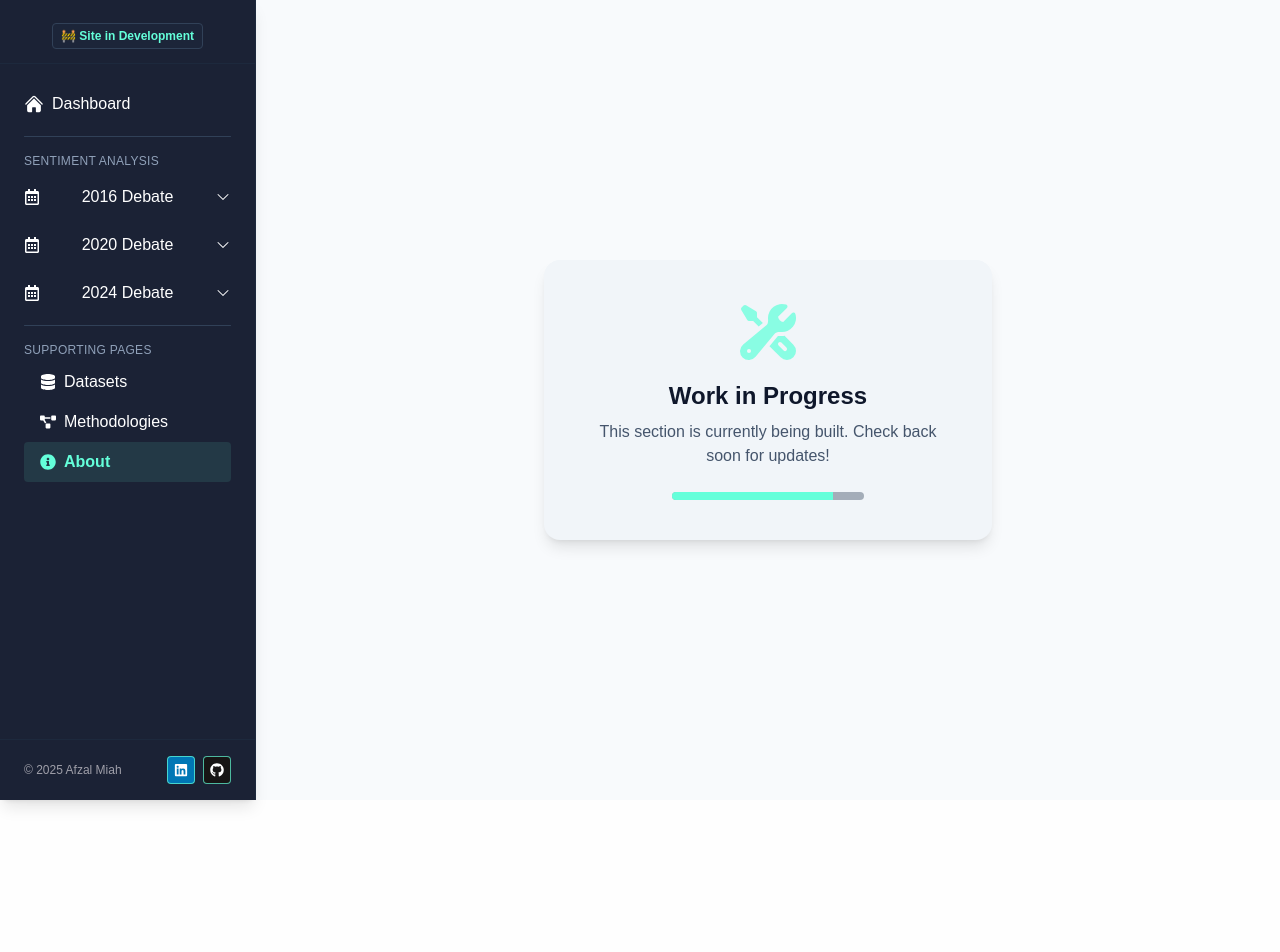
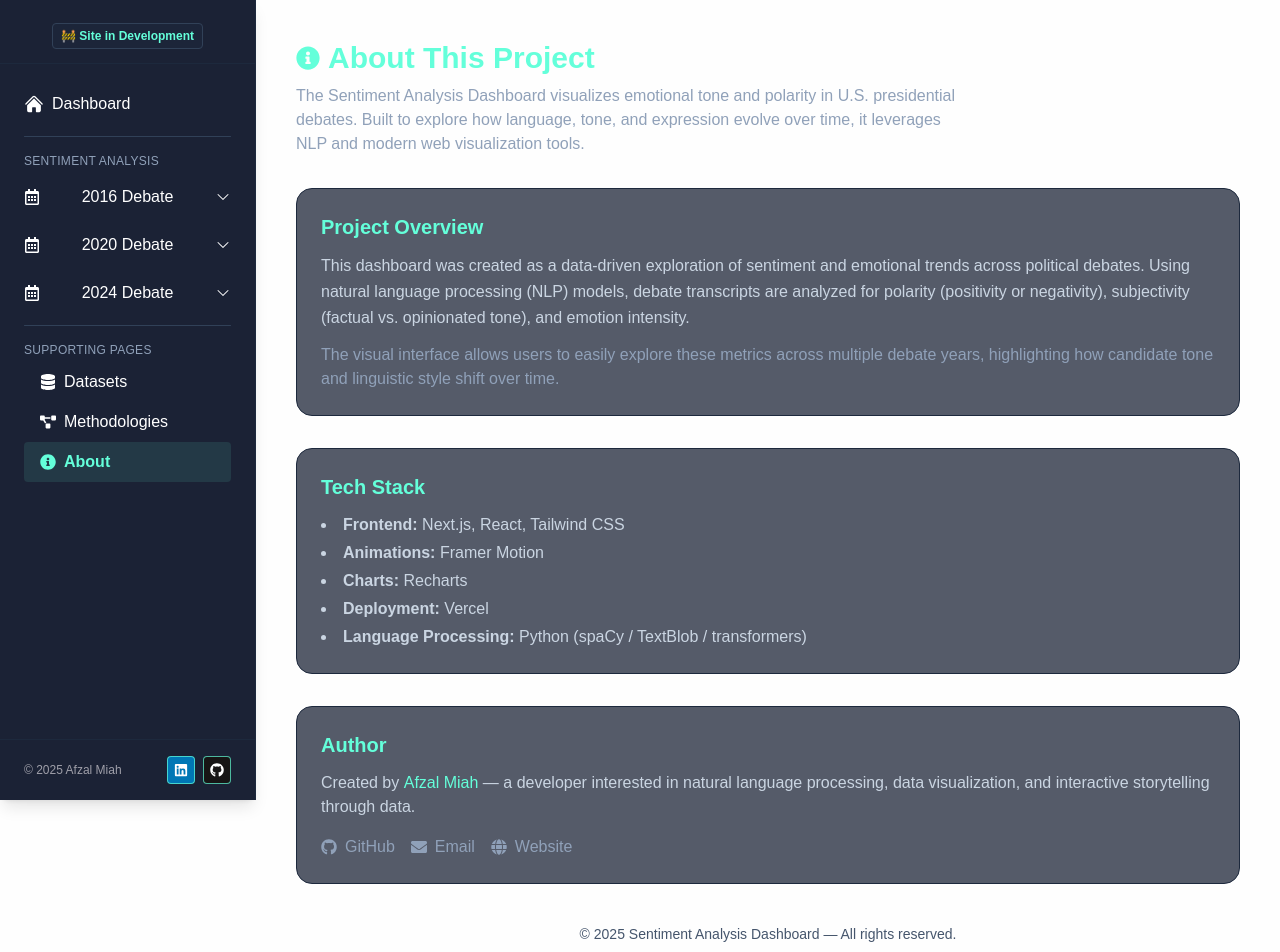
Before and after one commit to affyzal/sentiment-app, a Next.js app: page /about in a window 1280 px wide. Shown: the top 952 px of the page. Before the commit the page ends 800 px from the top, so only its background shows below. Built offline with nearby package versions, Linux system fonts and the light colour scheme.

Commit message:
Refactor color definitions and enhance UI components across emotion, polarity, subjectivity, datasets, and dashboard pages for improved consistency and user experience

```diff
--- a/src/app/2016/emotion/page.tsx
+++ b/src/app/2016/emotion/page.tsx
@@ -15,12 +15,13 @@ import {
 } from "recharts";
 
 const emotions = ["Joy", "Sadness", "Anger", "Surprise"];
-const colors = {
-  Joy: "#facc15",      // yellow
-  Sadness: "#3b82f6",  // blue
-  Anger: "#ef4444",    // red
-  Surprise: "#10b981", // green
+const colors: Record<string, string> = {
+  Joy: "#64ffda",
+  Sadness: "#ff648a",
+  Anger: "#ffb864",
+  Surprise: "#64b5ff",
 };
+
 
 const mockEmotionTrend = [
   { time: 1, Joy: 0.3, Sadness: 0.2, Anger: 0.1, Surprise: 0.15 },
--- a/src/app/2016/polarity/page.tsx
+++ b/src/app/2016/polarity/page.tsx
@@ -15,7 +15,7 @@ import {
 } from "recharts";
 
 const mockCandidates = ["Trump", "Biden"];
-const colors = {
+const colors: Record<string, string> = {
   positive: "#22c55e", // green
   neutral: "#9ca3af",  // gray
   negative: "#ef4444", // red
--- a/src/app/about/page.tsx
+++ b/src/app/about/page.tsx
@@ -1,39 +1,115 @@
 "use client";
 
 import { motion } from "framer-motion";
-import { WrenchScrewdriverIcon } from "@heroicons/react/24/solid";
+import { FaInfoCircle, FaGithub, FaEnvelope, FaGlobe } from "react-icons/fa";
 
-export default function WorkInProgress() {
+export default function AboutPage() {
   return (
-    <div className="min-h-screen flex flex-col items-center justify-center bg-slate-50 dark:bg-slate-900 text-slate-900 dark:text-slate-100 px-6 py-10">
+    <div className="p-6 md:p-10 text-white">
+      {/* Header */}
       <motion.div
-        initial={{ opacity: 0, scale: 0.9 }}
-        animate={{ opacity: 1, scale: 1 }}
-        transition={{ type: "spring", stiffness: 100, damping: 12 }}
-        className="flex flex-col items-center justify-center bg-slate-100 dark:bg-slate-800 rounded-2xl shadow-lg p-10 max-w-md text-center"
+        initial={{ opacity: 0, y: -10 }}
+        animate={{ opacity: 1, y: 0 }}
+        transition={{ duration: 0.4 }}
       >
-        <WrenchScrewdriverIcon className="w-16 h-16 text-[#64ffda] mb-4 animate-pulse" />
-        <h1 className="text-2xl font-bold mb-2">Work in Progress</h1>
-        <p className="text-slate-600 dark:text-slate-400 mb-6">
-          This section is currently being built. Check back soon for updates!
+        <h1 className="text-3xl font-bold text-[#64ffda] mb-2 flex items-center gap-2">
+          <FaInfoCircle className="w-6 h-6" />
+          About This Project
+        </h1>
+        <p className="text-slate-400 max-w-2xl">
+          The Sentiment Analysis Dashboard visualizes emotional tone and polarity in U.S.
+          presidential debates. Built to explore how language, tone, and expression
+          evolve over time, it leverages NLP and modern web visualization tools.
         </p>
-        <motion.div
-          className="w-48 h-2 bg-slate-700/40 rounded-full overflow-hidden"
-          initial={{ opacity: 0 }}
-          animate={{ opacity: 1 }}
-        >
-          <motion.div
-            className="h-full bg-[#64ffda]"
-            initial={{ width: "0%" }}
-            animate={{ width: ["0%", "60%", "100%", "80%", "100%"] }}
-            transition={{
-              duration: 3,
-              repeat: Infinity,
-              ease: "easeInOut",
-            }}
-          />
-        </motion.div>
       </motion.div>
+
+      {/* Project Overview */}
+      <motion.section
+        initial={{ opacity: 0, y: 10 }}
+        animate={{ opacity: 1, y: 0 }}
+        transition={{ delay: 0.1 }}
+        className="mt-8 bg-slate-900/70 border border-slate-800 rounded-2xl p-6"
+      >
+        <h2 className="text-xl font-semibold text-[#64ffda] mb-3">
+          Project Overview
+        </h2>
+        <p className="text-slate-300 leading-relaxed">
+          This dashboard was created as a data-driven exploration of sentiment and emotional
+          trends across political debates. Using natural language processing (NLP) models,
+          debate transcripts are analyzed for polarity (positivity or negativity),
+          subjectivity (factual vs. opinionated tone), and emotion intensity.
+        </p>
+        <p className="text-slate-400 mt-3">
+          The visual interface allows users to easily explore these metrics across multiple
+          debate years, highlighting how candidate tone and linguistic style shift over time.
+        </p>
+      </motion.section>
+
+      {/* Tech Stack */}
+      <motion.section
+        initial={{ opacity: 0, y: 10 }}
+        animate={{ opacity: 1, y: 0 }}
+        transition={{ delay: 0.2 }}
+        className="mt-8 bg-slate-900/70 border border-slate-800 rounded-2xl p-6"
+      >
+        <h2 className="text-xl font-semibold text-[#64ffda] mb-3">Tech Stack</h2>
+        <ul className="list-disc list-inside text-slate-300 space-y-1">
+          <li><strong>Frontend:</strong> Next.js, React, Tailwind CSS</li>
+          <li><strong>Animations:</strong> Framer Motion</li>
+          <li><strong>Charts:</strong> Recharts</li>
+          <li><strong>Deployment:</strong> Vercel</li>
+          <li><strong>Language Processing:</strong> Python (spaCy / TextBlob / transformers)</li>
+        </ul>
+      </motion.section>
+
+      {/* Author / Contact */}
+      <motion.section
+        initial={{ opacity: 0, y: 10 }}
+        animate={{ opacity: 1, y: 0 }}
+        transition={{ delay: 0.3 }}
+        className="mt-8 bg-slate-900/70 border border-slate-800 rounded-2xl p-6"
+      >
+        <h2 className="text-xl font-semibold text-[#64ffda] mb-3">Author</h2>
+        <p className="text-slate-300 mb-4">
+          Created by <span className="text-[#64ffda] font-medium">Afzal Miah</span> — a developer interested in
+          natural language processing, data visualization, and interactive storytelling through data.
+        </p>
+
+        <div className="flex items-center gap-4 text-slate-400">
+          <a
+            href="https://github.com/affyzal"
+            target="_blank"
+            rel="noopener noreferrer"
+            className="flex items-center gap-2 hover:text-[#64ffda] transition"
+          >
+            <FaGithub className="w-4 h-4" /> GitHub
+          </a>
+          <a
+            href="mailto:contact@afzalmiah.dev"
+            className="flex items-center gap-2 hover:text-[#64ffda] transition"
+          >
+            <FaEnvelope className="w-4 h-4" /> Email
+          </a>
+          <a
+            href="https://afzalmiah.dev"
+            target="_blank"
+            rel="noopener noreferrer"
+            className="flex items-center gap-2 hover:text-[#64ffda] transition"
+          >
+            <FaGlobe className="w-4 h-4" /> Website
+          </a>
+        </div>
+      </motion.section>
+
+      {/* Footer Note */}
+      <motion.p
+        initial={{ opacity: 0 }}
+        animate={{ opacity: 1 }}
+        transition={{ delay: 0.5 }}
+        className="text-center text-slate-600 text-sm mt-10"
+      >
+        © {new Date().getFullYear()} Sentiment Analysis Dashboard — All rights reserved.
+      </motion.p>
     </div>
   );
 }
--- a/src/app/dashboard/page.tsx
+++ b/src/app/dashboard/page.tsx
@@ -45,7 +45,7 @@ const DashboardPage = () => {
             initial={{ opacity: 0, y: 10 }}
             animate={{ opacity: 1, y: 0 }}
             transition={{ delay: 0.2 + metricIndex * 0.1 }}
-            className="rounded-xl border border-slate-800 bg-slate-800/40 backdrop-blur p-6 shadow-md hover:shadow-lg hover:border-[#64ffda] transition"
+            className="rounded-xl border border-slate-800 bg-slate-800/40 backdrop-blur p-6 shadow-md hover:shadow-lg hover:border-[#64ffda] transition hover:bg-slate-800/70"
           >
             <h2 className="text-xl font-semibold mb-2 text-[#64ffda]">{metric.name}</h2>
             <p className="text-slate-400 text-sm">{metric.summary}</p>
--- a/src/app/datasets/page.tsx
+++ b/src/app/datasets/page.tsx
@@ -1,38 +1,89 @@
 "use client";
 
 import { motion } from "framer-motion";
-import { WrenchScrewdriverIcon } from "@heroicons/react/24/solid";
+import { FaDatabase, FaDownload, FaFileCsv, FaInfoCircle } from "react-icons/fa";
 
-export default function WorkInProgress() {
+export default function DatasetsPage() {
   return (
-    <div className="min-h-screen flex flex-col items-center justify-center bg-slate-50 dark:bg-slate-900 text-slate-900 dark:text-slate-100 px-6 py-10">
+    <div className="p-6 md:p-10 text-white">
+      {/* Page Header */}
       <motion.div
-        initial={{ opacity: 0, scale: 0.9 }}
-        animate={{ opacity: 1, scale: 1 }}
-        transition={{ type: "spring", stiffness: 100, damping: 12 }}
-        className="flex flex-col items-center justify-center bg-slate-100 dark:bg-slate-800 rounded-2xl shadow-lg p-10 max-w-md text-center"
+        initial={{ opacity: 0, y: -10 }}
+        animate={{ opacity: 1, y: 0 }}
+        transition={{ duration: 0.4 }}
       >
-        <WrenchScrewdriverIcon className="w-16 h-16 text-[#64ffda] mb-4 animate-pulse" />
-        <h1 className="text-2xl font-bold mb-2">Work in Progress</h1>
-        <p className="text-slate-600 dark:text-slate-400 mb-6">
-          This section is currently being built. Check back soon for updates!
+        <h1 className="text-3xl font-bold text-[#64ffda] mb-2 flex items-center gap-2">
+          <FaDatabase className="w-6 h-6" />
+          Datasets
+        </h1>
+        <p className="text-slate-400 max-w-2xl">
+          Explore the datasets used for sentiment analysis across political debates.
+          Each dataset includes transcripts, metadata, and pre-processed outputs used
+          in analysis models.
         </p>
-        <motion.div
-          className="w-48 h-2 bg-slate-700/40 rounded-full overflow-hidden"
-          initial={{ opacity: 0 }}
-          animate={{ opacity: 1 }}
-        >
+      </motion.div>
+
+      {/* Dataset Cards */}
+      <div className="grid md:grid-cols-2 lg:grid-cols-3 gap-6 mt-8">
+        {[
+          {
+            title: "2016 Debate Dataset",
+            size: "42MB",
+            description:
+              "Transcripts and sentiment annotations from the 2016 U.S. presidential debates.",
+          },
+          {
+            title: "2020 Debate Dataset",
+            size: "56MB",
+            description:
+              "Cleaned and tokenized dataset containing sentiment and emotion labels for 2020 debates.",
+          },
+          {
+            title: "2024 Debate Dataset",
+            size: "61MB",
+            description:
+              "Latest dataset with NLP preprocessing, speaker tagging, and polarity scoring.",
+          },
+        ].map((dataset, index) => (
           <motion.div
-            className="h-full bg-[#64ffda]"
-            initial={{ width: "0%" }}
-            animate={{ width: ["0%", "60%", "100%", "80%", "100%"] }}
-            transition={{
-              duration: 3,
-              repeat: Infinity,
-              ease: "easeInOut",
-            }}
-          />
-        </motion.div>
+            key={dataset.title}
+            initial={{ opacity: 0, y: 20 }}
+            animate={{ opacity: 1, y: 0 }}
+            transition={{ delay: 0.1 * index }}
+            className="bg-slate-900/70 border border-slate-800 rounded-2xl p-5 shadow-md hover:bg-slate-800/70 transition hover:shadow-lg hover:border-[#64ffda] transition"
+          >
+            <h2 className="text-xl font-semibold mb-1 text-[#64ffda]">
+              {dataset.title}
+            </h2>
+            <p className="text-slate-400 text-sm mb-3">{dataset.description}</p>
+            <div className="flex items-center justify-between text-slate-500 text-sm">
+              <div className="flex items-center gap-1">
+                <FaFileCsv className="w-4 h-4" /> {dataset.size}
+              </div>
+              <button className="flex items-center gap-2 text-[#64ffda] hover:text-[#52e2c1] transition text-sm font-medium">
+                <FaDownload className="w-4 h-4" /> Download
+              </button>
+            </div>
+          </motion.div>
+        ))}
+      </div>
+
+      {/* Info Section */}
+      <motion.div
+        initial={{ opacity: 0 }}
+        animate={{ opacity: 1 }}
+        transition={{ delay: 0.4 }}
+        className="mt-10 p-5 bg-slate-900/60 border border-slate-800 rounded-2xl text-sm text-slate-300"
+      >
+        <div className="flex items-center gap-2 mb-2 text-[#64ffda] font-semibold">
+          <FaInfoCircle className="w-4 h-4" />
+          Dataset Notes
+        </div>
+        <ul className="list-disc list-inside space-y-1 text-slate-400">
+          <li>All datasets are for research and educational purposes only.</li>
+          <li>Annotations were generated using a fine-tuned transformer model.</li>
+          <li>Download links may be temporarily disabled while under review.</li>
+        </ul>
       </motion.div>
     </div>
   );
```
Also changed, not shown: src/app/2016/subjectivity/page.tsx (+10 -4 lines).
